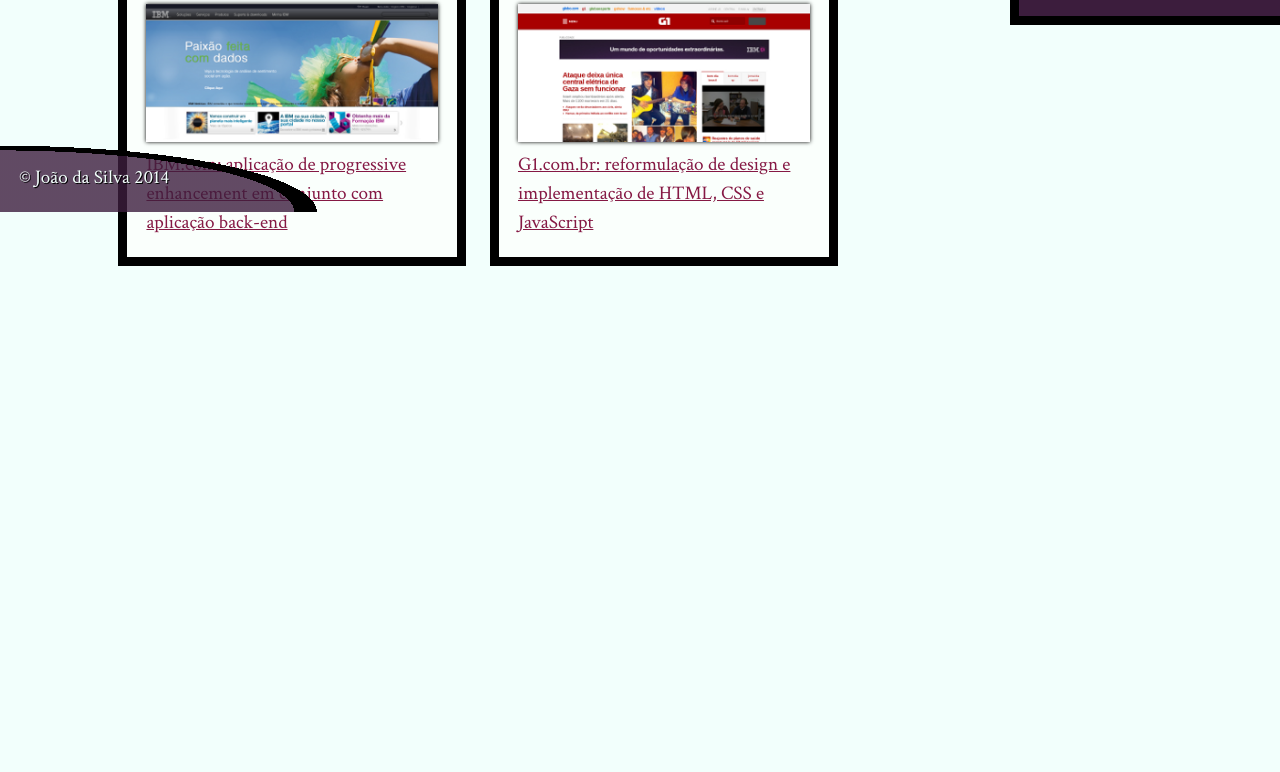
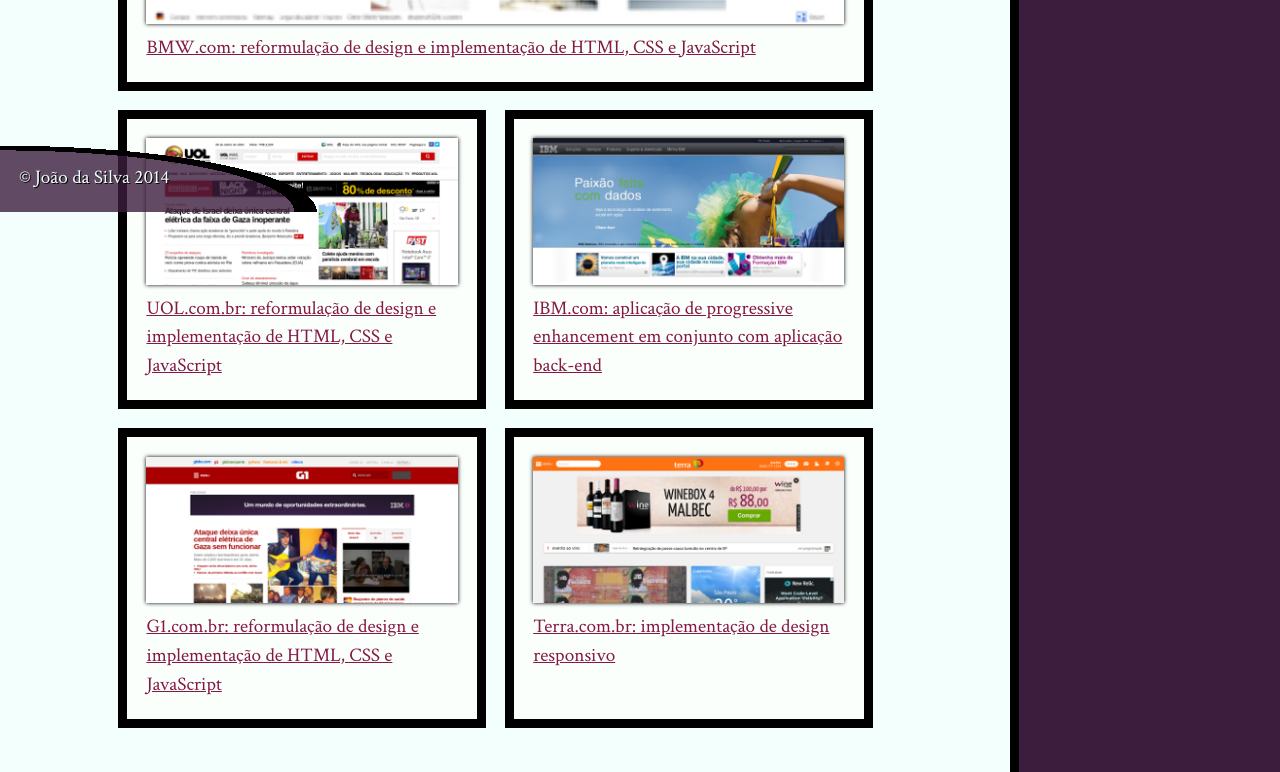
Before and after one commit to mateusrissi/html_css_alura, a plain HTML site: page portfolio.html in a window 1280 px wide. Shown: the part 588-1360 px from the top of the page. Before the commit the page ends 979 px from the top, so only its background shows below. Drawn offline with Linux system fonts and the light colour scheme.

Commit message:
Playing with FlexBox

```diff
--- a/css/index.css
+++ b/css/index.css
@@ -76,17 +76,30 @@
     color: #FFF;
 }
 .trabalhos ul {
-    overflow: hidden;
-    border: .5em solid black;
+    display: flex;
 }
 .trabalhos li {
-    float: left;
-    width: 33.333%;
+    flex: 1;
+    border: .5em solid #000;
 }
 .trabalhos img {
     width: 100%;
     display: block;
 }
+
+.trabalhos li:first-child {
+    order: 2;
+    transform: scale(1.2);
+}
+
+.trabalhos li:nth-child(2) {
+    order: 1;
+}
+
+.trabalhos li:last-child {
+    order: 3;
+}
+
 .blog {
     background-color: #999;
     position: relative;
@@ -129,6 +142,7 @@
     height: 100%;
 }
 body {
+    display: block;
     -webkit-perspective: 6px;
             perspective: 6px;
     -webkit-perspective-origin: 50% 160px;
--- a/css/portfolio.css
+++ b/css/portfolio.css
@@ -1,5 +1,10 @@
+.portfolio {
+    display: flex;
+    flex-wrap: wrap;
+}
+
 .portfolio li {
-    display: inline-block;
+    flex: 1 1 45%;
     border: .5em solid black;
     background-color: #FAFFFC;
     width: 45%;
@@ -13,3 +18,7 @@
     width: 100%;
     box-shadow: 0 0 4px #000;
 }
+
+.portfolio li:first-child {
+    flex-basis: 100%;
+}
--- a/css/site.css
+++ b/css/site.css
@@ -3,6 +3,8 @@
     background-color: #F2FFFC;
     font-size: 120%;
     line-height: 1.5;
+    display: flex;
+    flex-wrap: wrap;
 }
 
 h1,
--- a/portfolio.html
+++ b/portfolio.html
@@ -40,6 +40,12 @@
                             <figcaption>G1.com.br: reformulação de design e implementação de HTML, CSS e JavaScript</figcaption>
                         </figure>
                 </a></li>
+                <li><a href="http://terra.com.br">
+                        <figure>
+                            <img src="imagens/terra.png" alt="Front-page do portal Terra">
+                            <figcaption>Terra.com.br: implementação de design responsivo</figcaption>
+                        </figure>
+                </a></li>
             </ol>
         </div>
     </main>
```
